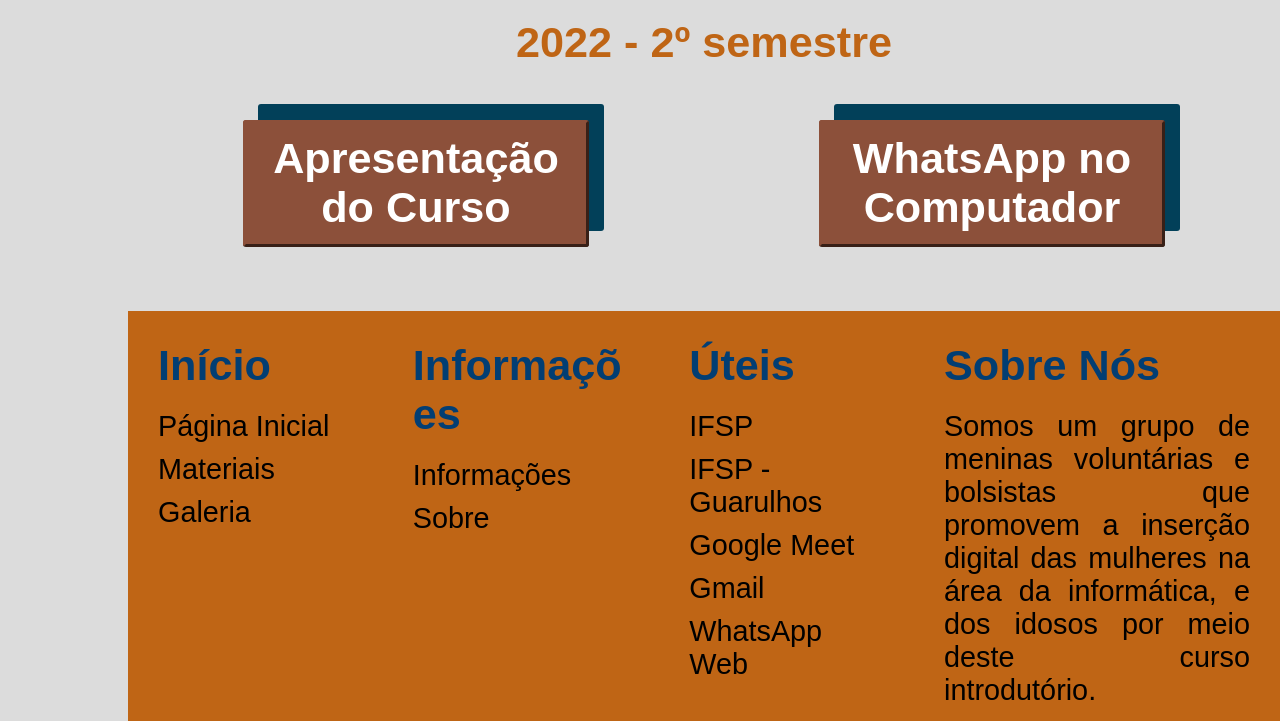
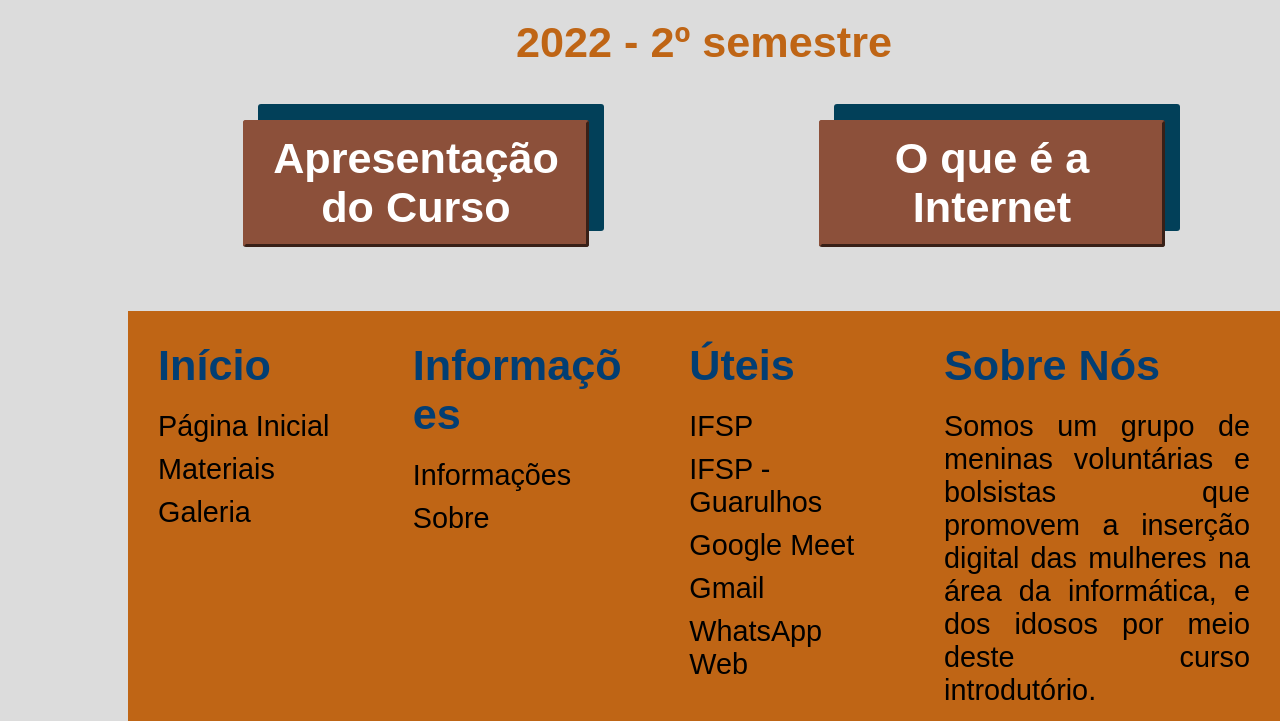
Before and after one commit to cursoidosos/projetocursoidosos, a plain HTML site: page materiais.html in a window 1280 px wide. Shown: the part 1640-2361 px from the top of the page. Drawn offline with Linux system fonts and the light colour scheme.

Commit message:
decimo commit

```diff
--- a/materiais.html
+++ b/materiais.html
@@ -95,7 +95,7 @@
                     <a href="apresentacaocurso2.html"><h2>Apresentação do Curso</h2></a>
                 </div>
                 <div>
-                    <a href="oqueeaweb.html"><h2>WhatsApp no Computador</h2></a>
+                    <a href="oqueeaweb.html"><h2>O que é a Internet</h2></a>
                 </div>
             </section>
 
```
